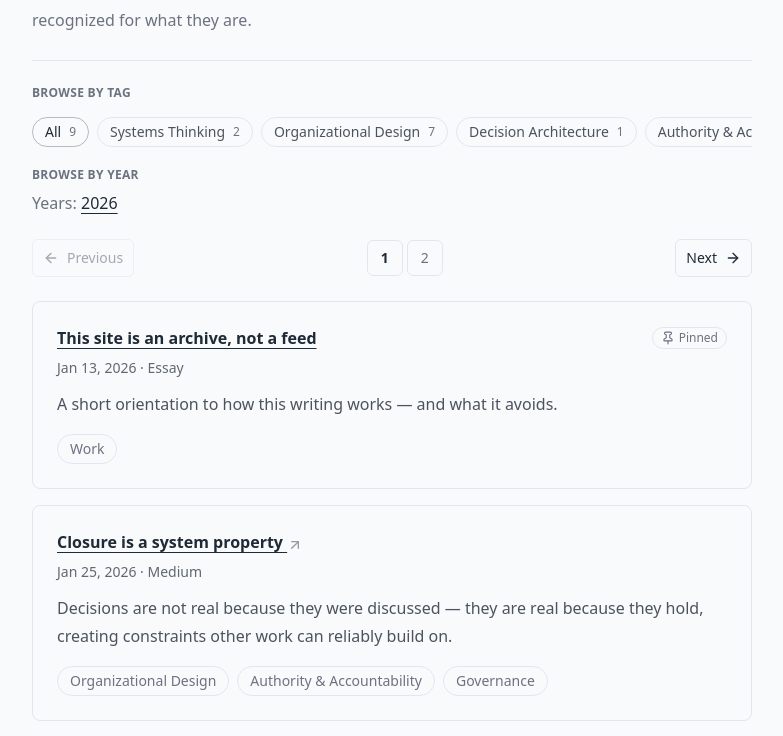
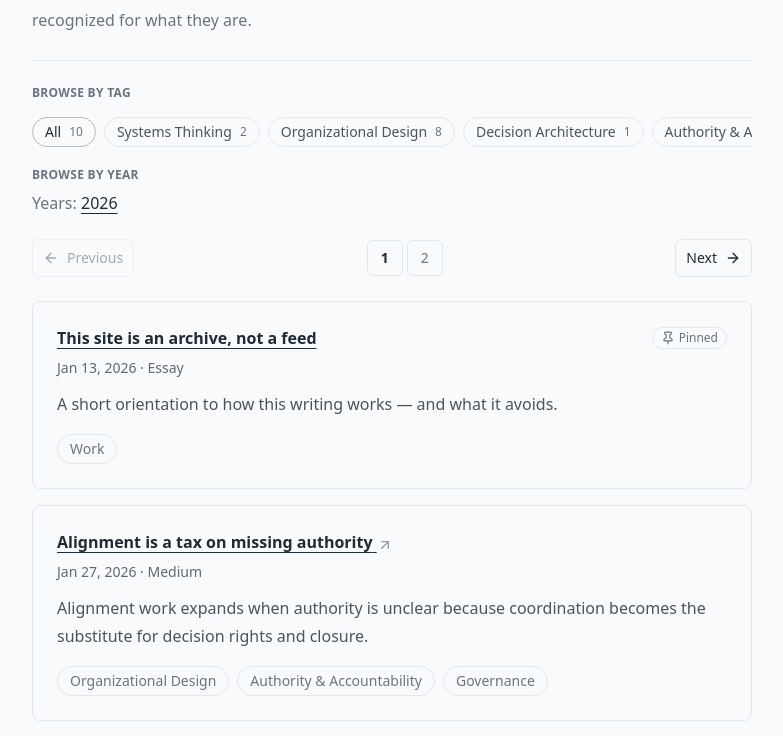
Before and after one commit to andrewjfrancis/andrewjfrancis-site, a Next.js app: page /writing in a window 1280 px wide. Shown: the part 326-1062 px from the top of the page, without its empty margins (248-1031 px from the left). Built offline with nearby package versions, Linux system fonts and the light colour scheme.

Commit message:
Publish “Alignment is a tax on missing authority”
Adds new writing entry and publishes it on-site.
Includes metadata, tags, publish date, and listing updates.
Links out to Medium version where applicable.

```diff
--- a/app/_lib/staticLastmod.ts
+++ b/app/_lib/staticLastmod.ts
@@ -6,7 +6,7 @@
  * Format: YYYY-MM-DD
  */
 export const STATIC_LASTMOD = {
-  home: "2026-01-25",
+  home: "2026-01-27",
   now: "2026-01-13",
   about: "2026-01-13",
 } as const;
--- a/app/writing/_data/articles.ts
+++ b/app/writing/_data/articles.ts
@@ -23,6 +23,18 @@ export type Article = {
 export const PAGE_SIZE = 5;
 
 export const ARTICLES_REAL: Article[] = [
+  {
+    id: "2026-01-27-01",
+    title: "Alignment is a tax on missing authority",
+    date: "2026-01-27",
+    year: 2026,
+    excerpt:
+      "Alignment work expands when authority is unclear because coordination becomes the substitute for decision rights and closure.",
+    source: "medium",
+    externalUrl:
+      "https://medium.com/@andrewjfrancis/alignment-is-a-tax-on-missing-authority-7089fa64ee71",
+    tags: ["Organizational Design", "Authority & Accountability", "Governance"],
+  },
   {
     id: "2026-01-25-01",
     title: "Closure is a system property",
```
